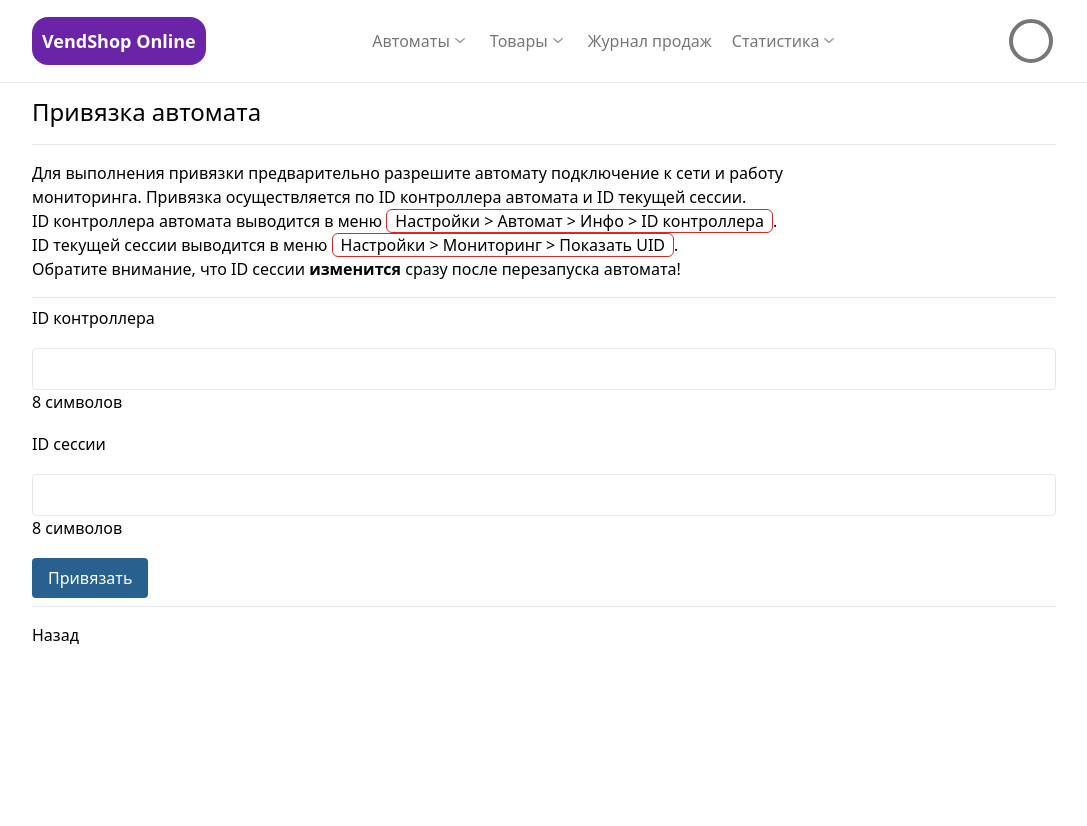
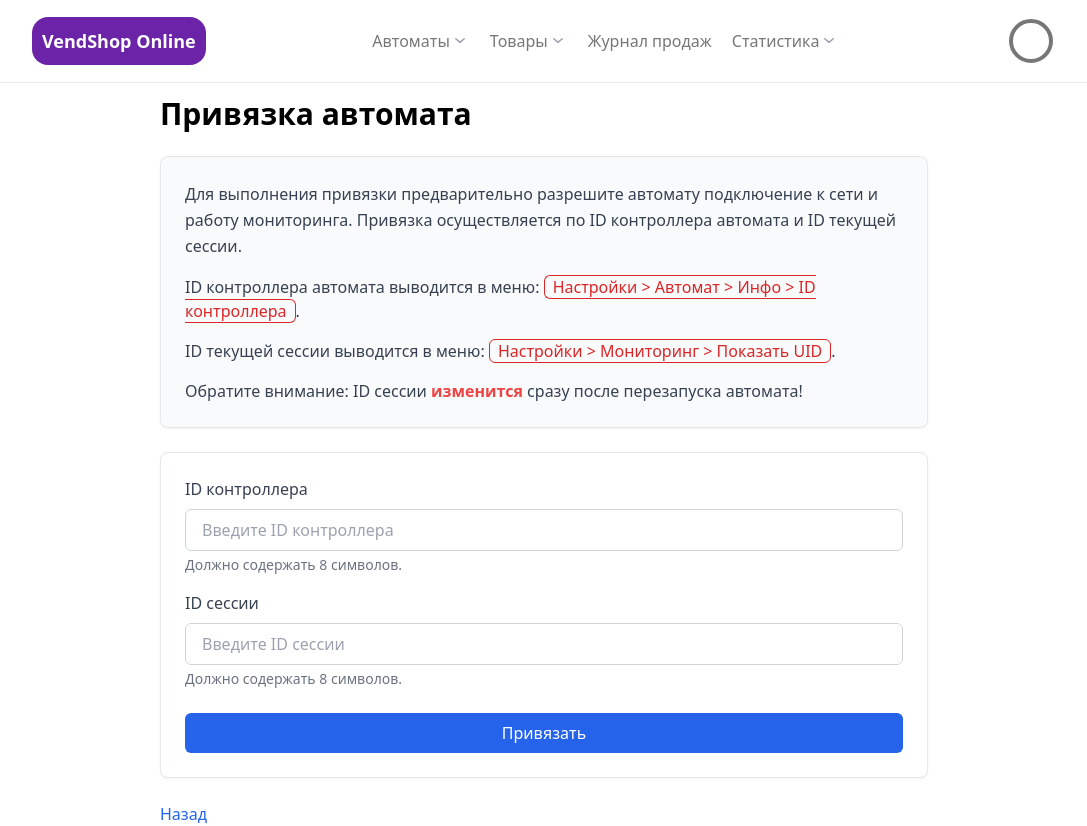
Before and after one commit to genjy1/front-monitoring, a Vue app: page /attach in a window 1280 px wide. Shown: the whole page, without its empty margins (96-1183 px from the left). Before the commit the page ends 800 px from the top, so only its background shows below. Built offline with nearby package versions, Linux system fonts and the light colour scheme; no server answers; sample sign-in values are in the browser's storage.

Commit message:
Улучшение UI у страницы с привязкой автомата, добавил функцию отвязать автомат

```diff
--- a/src/views/machines/AttachMachine.vue
+++ b/src/views/machines/AttachMachine.vue
@@ -1,60 +1,82 @@
 <template>
   <HeaderComponent />
-  <div class="container mx-auto mt-24 w-4/5">
-    <h1 class="text-2xl font-medium">Привязка автомата</h1>
+  <div class="container mx-auto mt-24 w-full lg:w-4/5 px-4">
+    <!-- Заголовок -->
+    <h1 class="text-3xl font-semibold mb-6">Привязка автомата</h1>
+
+    <!-- Успех или ошибка -->
     <SuccessComponent v-if="message" :message="message" @close="message = ''" />
-    <ErrorMessageComponent v-if="errorMessage" :text="errorMessage" @close="text = ''" />
-    <hr class="my-4" />
-    <p>
+    <ErrorMessageComponent v-if="errorMessage" :text="errorMessage" @close="errorMessage = ''" />
+
+    <!-- Инструкции -->
+    <div class="bg-gray-50 border rounded-lg p-6 mb-6 shadow-sm">
+      <p class="text-gray-700 leading-relaxed mb-4">
         Для выполнения привязки предварительно разрешите автомату подключение к сети и работу
-      <br class="pb-2" />
-      мониторинга. Привязка осуществляется по ID контроллера автомата и ID текущей сессии. <br />
-      ID контроллера автомата выводится в меню
+        мониторинга. Привязка осуществляется по ID контроллера автомата и ID текущей сессии.
+      </p>
+      <p class="text-gray-700 mb-4">
+        ID контроллера автомата выводится в меню:
         <span
-        class="highlight border px-2 rounded-md border-red-600 hover:bg-red-600 hover:text-white cursor-default"
+          class="text-red-600 border px-2 rounded-md border-red-600 hover:bg-red-600 hover:text-white cursor-help"
           >Настройки > Автомат > Инфо > ID контроллера</span
         >.
-      <br class="pb-2" />
-      ID текущей сессии выводится в меню
+      </p>
+      <p class="text-gray-700 mb-4">
+        ID текущей сессии выводится в меню:
         <span
-        class="highlight border px-2 rounded-md border-red-600 hover:bg-red-600 hover:text-white cursor-default"
+          class="text-red-600 border px-2 rounded-md border-red-600 hover:bg-red-600 hover:text-white cursor-help"
           >Настройки > Мониторинг > Показать UID</span
         >.
-      <br class="pb-2" />
-      Обратите внимание, что ID сессии
-      <b>изменится</b>
-      сразу после перезапуска автомата!
       </p>
-    <div class="form-wrapper">
-      <form @submit.prevent="attach" class="border-y my-4 py-2">
-        <div class="input-group grid grid-rows-3">
-          <label for="controller_id">ID контроллера</label>
+      <p class="text-gray-700">
+        Обратите внимание: ID сессии <b class="text-red-500">изменится</b> сразу после перезапуска
+        автомата!
+      </p>
+    </div>
+
+    <!-- Форма -->
+    <div class="bg-white border rounded-lg p-6 shadow-sm">
+      <form @submit.prevent="attach">
+        <div class="mb-4">
+          <label for="controller_id" class="block font-medium text-gray-700 mb-2">
+            ID контроллера
+          </label>
           <input
             type="text"
-            name="controller_id"
             id="controller_id"
-            class="border px-4 py-2 rounded"
             v-model="data.controller_id"
+            class="w-full border border-gray-300 px-4 py-2 rounded-md focus:outline-none focus:ring-2 focus:ring-blue-500"
+            placeholder="Введите ID контроллера"
           />
-          <p>8 символов</p>
+          <p class="text-sm text-gray-500 mt-1">Должно содержать 8 символов.</p>
         </div>
-        <div class="input-group grid grid-rows-3">
-          <label for="session_id">ID сессии</label>
+
+        <div class="mb-6">
+          <label for="session_id" class="block font-medium text-gray-700 mb-2"> ID сессии </label>
           <input
             type="text"
+            id="session_id"
             v-model="data.session_id"
-            name="session_id"
-            id="session_id"
-            class="border px-4 py-2 rounded"
+            class="w-full border border-gray-300 px-4 py-2 rounded-md focus:outline-none focus:ring-2 focus:ring-blue-500"
+            placeholder="Введите ID сессии"
           />
-          <p>8 символов</p>
+          <p class="text-sm text-gray-500 mt-1">Должно содержать 8 символов.</p>
         </div>
-        <button type="submit" class="py-2 px-4 bg-[#286090] text-white rounded">Привязать</button>
+
+        <button
+          type="submit"
+          class="w-full bg-blue-600 text-white py-2 rounded-md hover:bg-blue-700 focus:ring-2 focus:ring-blue-500"
+        >
+          Привязать
+        </button>
       </form>
     </div>
-    <RouterLink to="/">Назад</RouterLink>
+
+    <!-- Ссылка назад -->
+    <RouterLink to="/" class="block mt-6 text-blue-600 hover:underline"> Назад </RouterLink>
   </div>
 </template>
+
 <script setup>
 import axios from 'axios'
 import HeaderComponent from '@/components/HeaderComponent.vue'
@@ -71,17 +93,19 @@ const data = ref({
 
 const attach = async () => {
   try {
-    // Асинхронный запрос
     const response = await axios.post('/attach', data.value)
-    // Установка сообщения
     message.value = response.data.message
-    // Сброс данных формы
     data.value = { controller_id: '', session_id: '' }
   } catch (error) {
     console.warn(error)
-    // Обработка ошибок
-    errorMessage.value = error
-    message.value = 'Произошла ошибка при привязке автомата. Попробуйте снова.'
+    errorMessage.value = 'Произошла ошибка при привязке автомата. Попробуйте снова.'
   }
 }
 </script>
+
+<style scoped>
+/* Дополнительные улучшения */
+.container {
+  max-width: 800px;
+}
+</style>
--- a/src/views/machines/MachineShow.vue
+++ b/src/views/machines/MachineShow.vue
@@ -4,8 +4,9 @@
     <div class="container mt-[5.5rem] mx-auto my-0 w-4/5 sm:grid sm:grid-cols-2 justify-stretch">
       <!-- Условие, чтобы подождать загрузки данных -->
       <div v-if="machine" class="machine-info">
-        <div class="flex machine-header border-b mb-2 items-center">
+        <div class="flex machine-header border-b mb-2 items-center justify-between">
           <h1 class="text-2xl font-medium pb-2">Автомат #{{ machine.id }}</h1>
+          <form @submit.prevent="detach"><button>Отвязать автомат</button></form>
         </div>
 
         <SuccessComponent v-if="message" :message="message" @close="message = ''" />
@@ -133,5 +134,19 @@ const subscriptionIsNotToday = computed(() => {
   return machine.value.subscription_until !== today
 })
 
+const detach = async () => {
+  const id = route.params.id
+  const response = axios.patch(`/machine/${id}/detach`)
+
+  const error = (await response).data.error
+  const success = (await response).data.success
+
+  if (error) {
+    console.log(error)
+  } else if (success) {
+    console.log(success)
+  }
+}
+
 // Обновляем данные машины
 </script>
```
Lines whose indentation alone changed are shown as unchanged.
